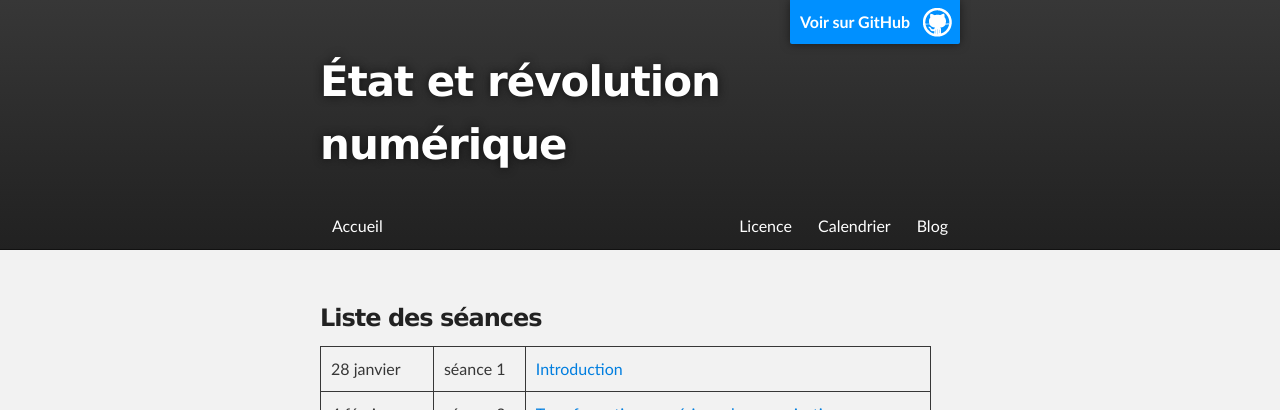
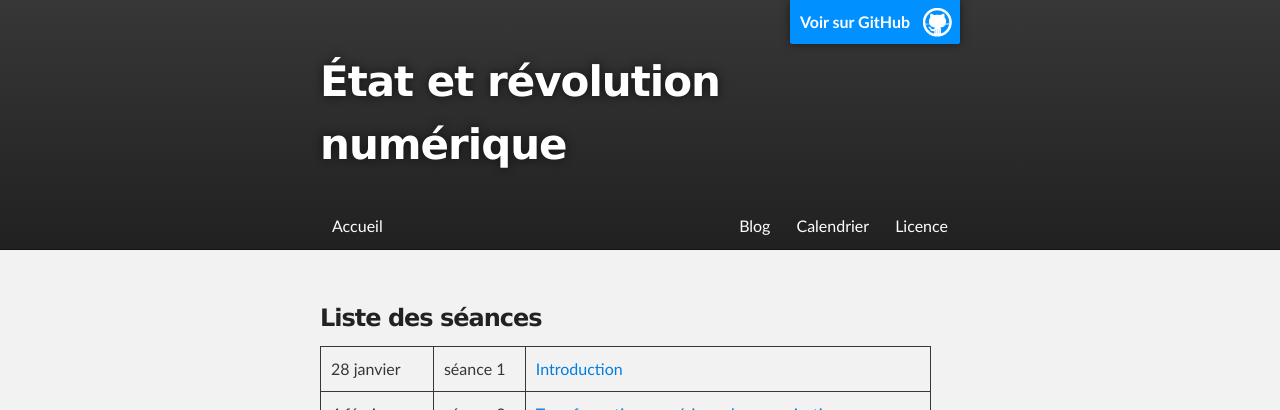
Before and after one commit to trojette/numascpo.net, a Jekyll site: the page built from calendrier/index.html, in a window 1280 px wide. Shown: the top 410 px of the page. Built offline with Jekyll 4.4.1, drawn with Linux system fonts in a browser that asks for light colours; Markdown is read by kramdown in place of the engine named in the settings.

Commit message:
Fix path

```diff
--- a/_config.yml
+++ b/_config.yml
@@ -9,7 +9,7 @@
 title: "État et révolution numérique"
 description: "Site de la conférence de méthode du Master d'affaires publiques de SciencesPo Paris"
 
-toplinks: ['licence', 'calendrier', 'blog']
+toplinks: ['blog', 'calendrier', 'licence']
 
 licences:
     - langue: français
--- a/calendrier/index.html
+++ b/calendrier/index.html
@@ -10,7 +10,7 @@
       <tr>
        <td>{{ seance.date | capitalize }}</td>
        <td>séance {{ seance.seance }}</td>
-       <td><a href="/seance-{{ seance.seance }}">{{ seance.titre }}</a></td>
+       <td><a href="/blog/seance-{{ seance.seance }}">{{ seance.titre }}</a></td>
       </tr>
     {% endfor %}
   </table>
```
